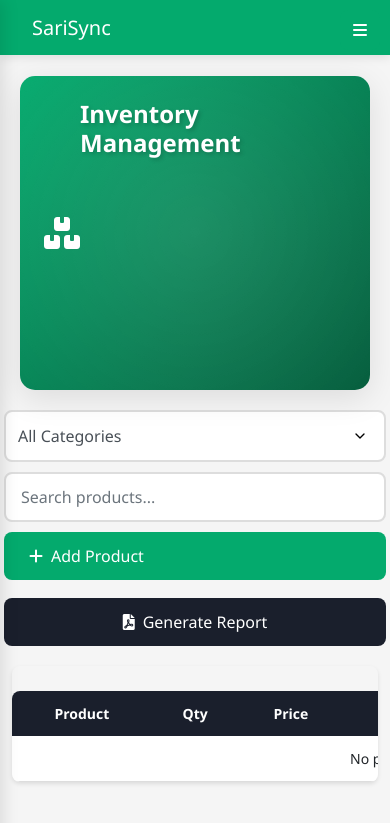
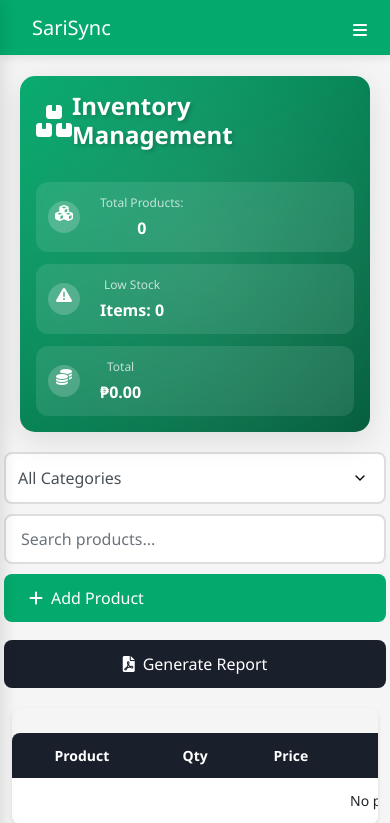
Before and after one commit to maki-svg/Sari_Sari_IMS, a Django app: page /dashboard/inventory/ in a window 390 px wide. Shown: the top 823 px of the page. Run offline with Django 5.2, Linux system fonts and the light colour scheme; the visitor is signed in with stand-in values (Sample User, id 1); data that the repository does not hold is empty; parts of the project's set-up code (start-up, migrations or seed data) failed here and were passed over; some libraries are stand-ins or nearby versions.

Commit message:
Fix: Restore and enhance Inventory Management page header with responsive stats cards

```diff
--- a/templates/dashboard/inventory.html
+++ b/templates/dashboard/inventory.html
@@ -725,26 +725,172 @@
             padding: 0.75rem;
         }
     }
+
+    /* Enhanced Page Header Styles */
+    .page-header {
+        background: linear-gradient(135deg, var(--primary-color), #025B3A);
+        padding: 2rem;
+        border-radius: 20px;
+        margin-bottom: 2rem;
+        box-shadow: 0 8px 32px rgba(0, 0, 0, 0.1);
+        position: relative;
+        overflow: hidden;
+        animation: slideIn 0.6s ease-out forwards;
+    }
+
+    .page-header::before {
+        content: '';
+        position: absolute;
+        top: -50%;
+        left: -50%;
+        width: 200%;
+        height: 200%;
+        background: radial-gradient(circle, rgba(255,255,255,0.1) 0%, transparent 60%);
+        animation: rotate 15s linear infinite;
+    }
+
+    .stats-grid {
+        display: grid;
+        grid-template-columns: repeat(auto-fit, minmax(150px, 1fr));
+        gap: 1rem;
+        margin-top: 1rem;
+    }
+
+    .stat-card {
+        background: rgba(255, 255, 255, 0.1);
+        backdrop-filter: blur(5px);
+        border-radius: 12px;
+        padding: 1rem;
+        display: flex;
+        flex-direction: column;
+        gap: 0.5rem;
+        transition: transform 0.3s ease;
+    }
+
+    .stat-card:hover {
+        transform: translateY(-2px);
+    }
+
+    .stat-icon {
+        width: 40px;
+        height: 40px;
+        border-radius: 50%;
+        background: rgba(255, 255, 255, 0.2);
+        display: flex;
+        align-items: center;
+        justify-content: center;
+        margin-bottom: 0.5rem;
+    }
+
+    .stat-icon i {
+        color: white;
+        font-size: 1.2rem;
+    }
+
+    .stat-content {
+        color: white;
+    }
+
+    .stat-label {
+        font-size: 0.875rem;
+        opacity: 0.9;
+        margin-bottom: 0.25rem;
+    }
+
+    .stat-value {
+        font-size: 1.1rem;
+        font-weight: 600;
+    }
+
+    @media (max-width: 768px) {
+        .page-header {
+            padding: 1.5rem;
+            margin: 1rem;
+            border-radius: 15px;
+        }
+
+        .stats-grid {
+            grid-template-columns: repeat(auto-fit, minmax(120px, 1fr));
+            gap: 0.75rem;
+        }
+
+        .stat-card {
+            padding: 0.875rem;
+        }
+
+        .stat-icon {
+            width: 32px;
+            height: 32px;
+        }
+
+        .stat-icon i {
+            font-size: 1rem;
+        }
+
+        .stat-label {
+            font-size: 0.75rem;
+        }
+
+        .stat-value {
+            font-size: 1rem;
+        }
+    }
+
+    @media (max-width: 480px) {
+        .page-header {
+            padding: 1rem;
+        }
+
+        .stats-grid {
+            grid-template-columns: 1fr;
+        }
+
+        .stat-card {
+            flex-direction: row;
+            align-items: center;
+            padding: 0.75rem;
+        }
+
+        .stat-icon {
+            margin-bottom: 0;
+            margin-right: 0.75rem;
+        }
+    }
 </style>
 
 <!-- Page Header -->
 <div class="page-header">
-    <div class="d-flex align-items-center">
-        <i class="fas fa-boxes fa-2x text-white me-3"></i>
-        <div>
+    <div class="d-flex flex-column">
+        <div class="d-flex align-items-center mb-3">
+            <i class="fas fa-boxes fa-2x text-white me-3"></i>
             <h4 class="text-white mb-0">Inventory Management</h4>
-            <div class="inventory-stats mt-2">
-                <div class="stat-item">
+        </div>
+        <div class="stats-grid">
+            <div class="stat-card">
+                <div class="stat-icon">
                     <i class="fas fa-cubes"></i>
-                    <span>Total Products: {{ items.count }}</span>
                 </div>
-                <div class="stat-item">
+                <div class="stat-content">
+                    <div class="stat-label">Total Products:</div>
+                    <div class="stat-value">{{ items.count }}</div>
+                </div>
+            </div>
+            <div class="stat-card">
+                <div class="stat-icon">
                     <i class="fas fa-exclamation-triangle"></i>
-                    <span>Low Stock Items: {{ items|count_low_stock }}</span>
                 </div>
-                <div class="stat-item">
+                <div class="stat-content">
+                    <div class="stat-label">Low Stock</div>
+                    <div class="stat-value">Items: {{ items|count_low_stock }}</div>
+                </div>
+            </div>
+            <div class="stat-card">
+                <div class="stat-icon">
                     <i class="fas fa-coins"></i>
-                    <span>Total Value: ₱{{ items|sum_stock_value|floatformat:2 }}</span>
+                </div>
+                <div class="stat-content">
+                    <div class="stat-label">Total</div>
+                    <div class="stat-value">₱{{ items|sum_stock_value|floatformat:2 }}</div>
                 </div>
             </div>
         </div>
```
